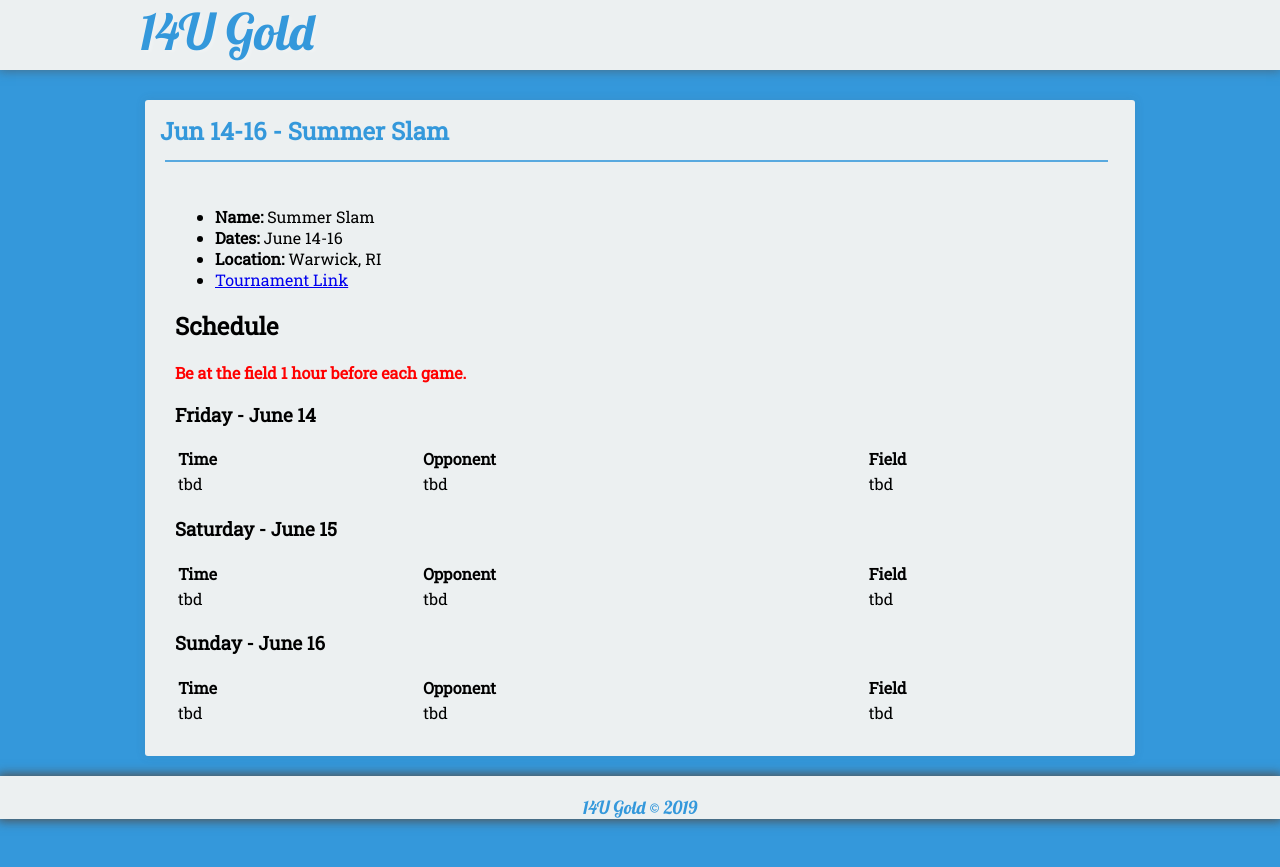
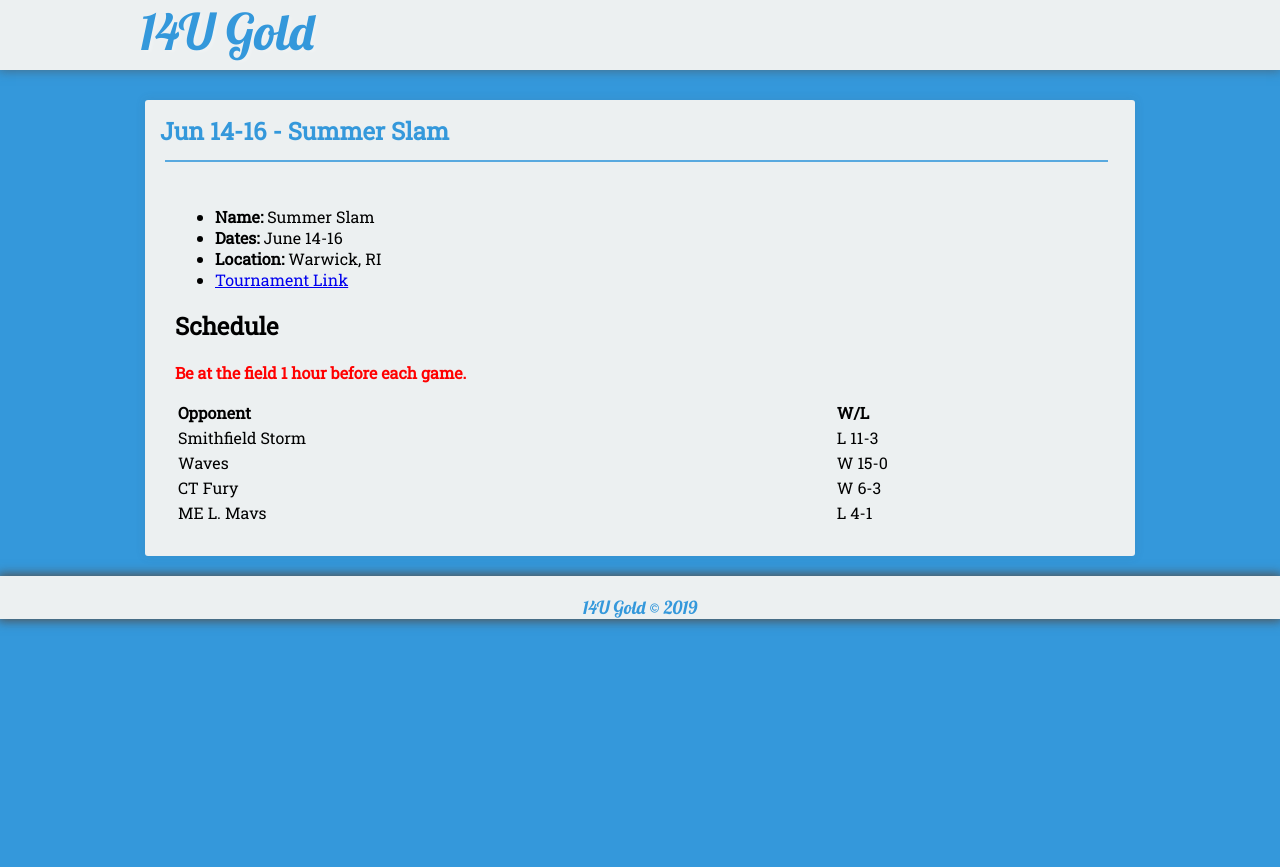
Before and after one commit to seanmerrow/ecf, a Jekyll site: the page built from _posts/2019-08-15-Jun-14.md, in a window 1280 px wide. Shown: the top 867 px of the page. Built offline with Jekyll 4.4.1, drawn with Linux system fonts in a browser that asks for light colours; nearby versions of some CDN libraries.

Commit message:
Update 2019-08-15-Jun-14.md

```diff
--- a/_posts/2019-08-15-Jun-14.md
+++ b/_posts/2019-08-15-Jun-14.md
@@ -16,22 +16,9 @@ category:
 ## Schedule
 **<span style="color:red">Be at the field 1 hour before each game.</span>**
 
-### Friday - June 14
-
-| Time | Opponent | Field |
-|:---  |:---      |:---   |
-| tbd  | tbd      | tbd   |
-
-
-### Saturday - June 15
-
-| Time | Opponent | Field |
-|:---  |:---      |:---   |
-| tbd  | tbd      | tbd   |
-
-
-### Sunday - June 16
-
-| Time | Opponent | Field |
-|:---  |:---      |:---   |
-| tbd  | tbd      | tbd   |
+| Opponent | W/L |
+|:---      |:---   |
+| Smithfield Storm      | L 11-3   |
+| Waves | W 15-0 |
+| CT Fury | W 6-3 |
+| ME L. Mavs | L 4-1 |
```
